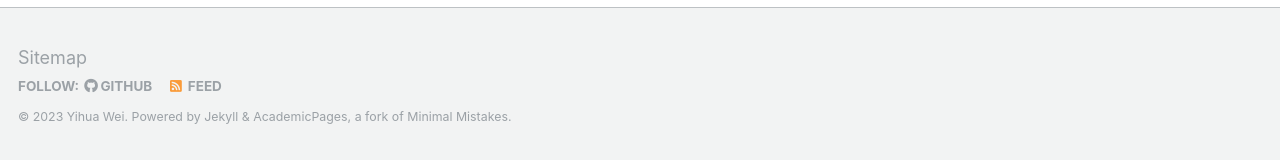
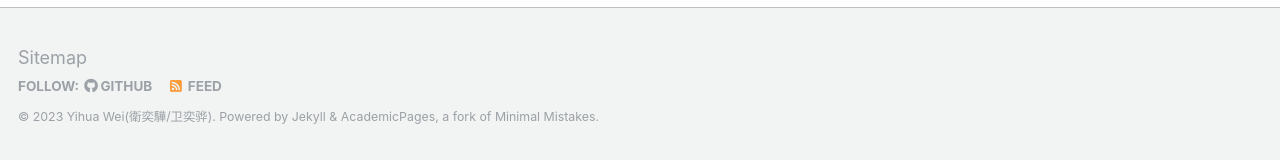
Before and after one commit to yihuawei/yihuawei.github.io, a Jekyll site: the page built from _pages/about.md, in a window 1280 px wide and 1114 px high. Shown: the part 951-1111 px from the top of the window. Built offline with Jekyll 4.4.1, drawn with Linux system fonts in a browser that asks for light colours; some web fonts are replaced.

Commit message:
Update _config.yml

```diff
--- a/_config.yml
+++ b/_config.yml
@@ -9,7 +9,7 @@
 locale                   : "en-US"
 title                    : "Yihua Wei's Homepage"
 title_separator          : "-"
-name                     : &name "Yihua Wei"
+name                     : &name "Yihua Wei(衛奕驊/卫奕骅)"
 description              : &description "PhD student in the Computer Science Department at the University of Iowa"
 url                      : https://yihuawei.github.io # the base hostname & protocol for your site e.g. "https://mmistakes.github.io"
 baseurl                  : "" # the subpath of your site, e.g. "/blog"
```
